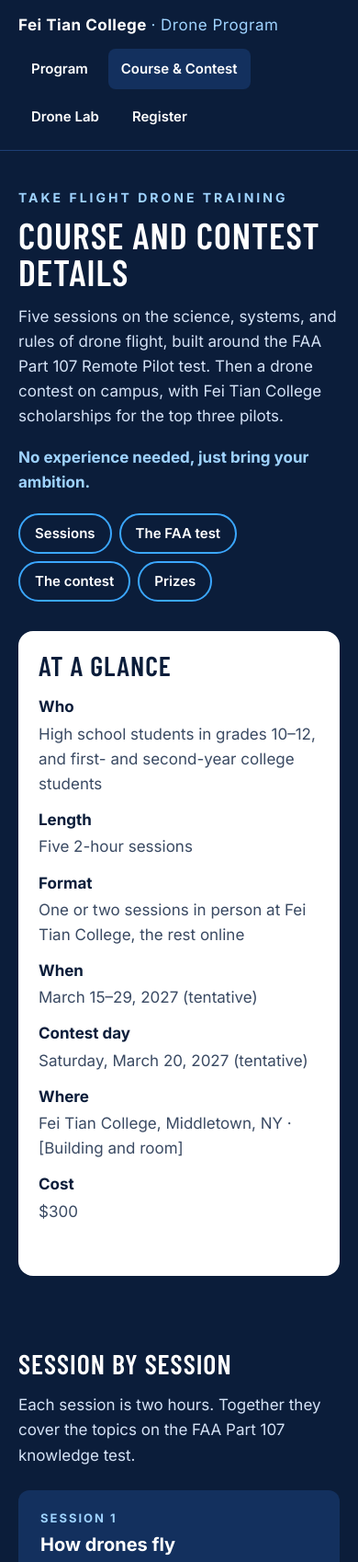
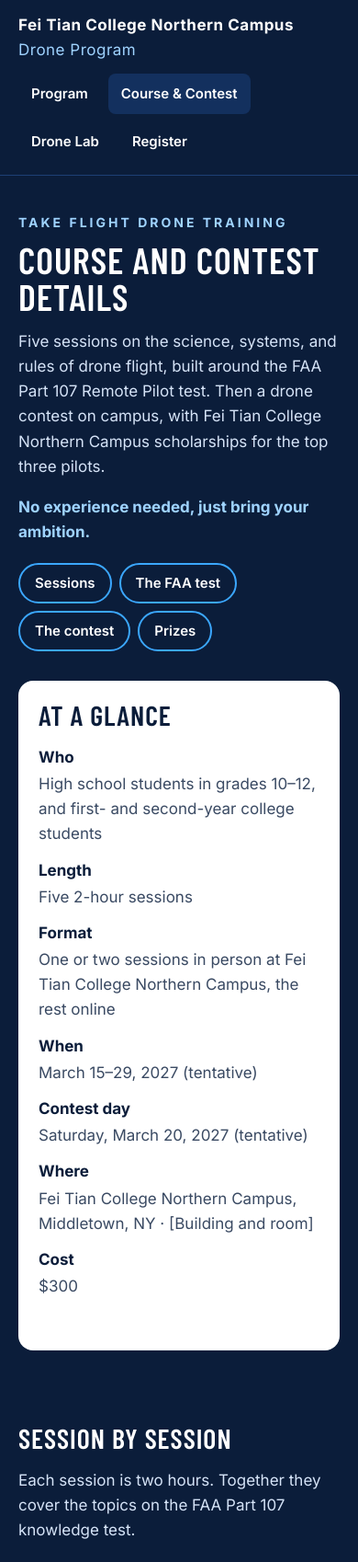
Before and after one commit to FTC-MT/drone-program-site, a plain HTML site: page course.html in a window 390 px wide. Shown: the top 1698 px of the page at 92% size. Drawn offline with nearby package versions, Linux system fonts and the light colour scheme; a web font is replaced by a local one.

Commit message:
Use "Fei Tian College Northern Campus" throughout the site
Also keeps the header tidy on phones with the longer name, and adds a
naming rule to CLAUDE.md.

Co-Authored-By: Claude Opus 5.5 <noreply@anthropic.com>

```diff
--- a/course.html
+++ b/course.html
@@ -3,8 +3,8 @@
 <head>
   <meta charset="utf-8">
   <meta name="viewport" content="width=device-width, initial-scale=1">
-  <title>Course and Contest: Drone Training | Fei Tian College</title>
-  <meta name="description" content="Full details of Fei Tian College's Take Flight drone course and contest: five sessions of FAA Part 107 test prep, three flying challenges, and scholarships for the top three pilots.">
+  <title>Course and Contest: Drone Training | Fei Tian College Northern Campus</title>
+  <meta name="description" content="Full details of Fei Tian College Northern Campus's Take Flight drone course and contest: five sessions of FAA Part 107 test prep, three flying challenges, and scholarships for the top three pilots.">
   <link rel="preconnect" href="https://fonts.googleapis.com">
   <link rel="preconnect" href="https://fonts.gstatic.com" crossorigin>
   <link href="https://fonts.googleapis.com/css2?family=Barlow+Condensed:wght@600;800&family=Inter:wght@400;600;700&display=swap" rel="stylesheet">
@@ -14,7 +14,7 @@
 
 <header class="site-header">
   <div class="container">
-    <a class="brand" href="index.html">Fei Tian College <span>· Drone Program</span></a>
+    <a class="brand" href="index.html">Fei Tian College Northern Campus <span><span class="sep">· </span>Drone Program</span></a>
     <nav class="nav" aria-label="Main">
       <a href="index.html">Program</a>
       <a href="course.html" aria-current="page">Course &amp; Contest</a>
@@ -29,7 +29,7 @@
     <div class="container">
       <p class="eyebrow">Take Flight drone training</p>
       <h1 class="page-title">Course and contest details</h1>
-      <p class="lead">Five sessions on the science, systems, and rules of drone flight, built around the FAA Part 107 Remote Pilot test. Then a drone contest on campus, with Fei Tian College scholarships for the top three pilots.</p>
+      <p class="lead">Five sessions on the science, systems, and rules of drone flight, built around the FAA Part 107 Remote Pilot test. Then a drone contest on campus, with Fei Tian College Northern Campus scholarships for the top three pilots.</p>
       <p class="highlight">No experience needed, just bring your ambition.</p>
       <nav class="jump" aria-label="On this page">
         <a href="#sessions">Sessions</a>
@@ -47,10 +47,10 @@
         <dl>
           <dt>Who</dt><dd>High school students in grades 10–12, and first- and second-year college students</dd>
           <dt>Length</dt><dd>Five 2-hour sessions</dd>
-          <dt>Format</dt><dd>One or two sessions in person at Fei Tian College, the rest online</dd>
+          <dt>Format</dt><dd>One or two sessions in person at Fei Tian College Northern Campus, the rest online</dd>
           <dt>When</dt><dd>March 15–29, 2027 (tentative)</dd>
           <dt>Contest day</dt><dd>Saturday, March 20, 2027 (tentative)</dd>
-          <dt>Where</dt><dd>Fei Tian College, Middletown, NY · [Building and room]</dd>
+          <dt>Where</dt><dd>Fei Tian College Northern Campus, Middletown, NY · [Building and room]</dd>
           <dt>Cost</dt><dd>$300</dd>
         </dl>
       </div>
@@ -174,15 +174,15 @@
       <div class="prizes">
         <div class="prize prize-first">
           <p class="prize-place">1st place</p>
-          <p class="prize-award">Full scholarship to Fei Tian College</p>
+          <p class="prize-award">Full scholarship to Fei Tian College Northern Campus</p>
         </div>
         <div class="prize">
           <p class="prize-place">2nd place</p>
-          <p class="prize-award">$9,000 a year tuition scholarship to Fei Tian College</p>
+          <p class="prize-award">$9,000 a year tuition scholarship to Fei Tian College Northern Campus</p>
         </div>
         <div class="prize">
           <p class="prize-place">3rd place</p>
-          <p class="prize-award">$5,000 a year tuition scholarship to Fei Tian College</p>
+          <p class="prize-award">$5,000 a year tuition scholarship to Fei Tian College Northern Campus</p>
         </div>
       </div>
       <p class="highlight">Every participant is invited to a celebration reception after the contest, and gets a tour of our drone research lab.</p>
@@ -205,7 +205,7 @@
 
 <footer class="site-footer">
   <div class="container">
-    <div>Fei Tian College · Middletown, NY</div>
+    <div>Fei Tian College Northern Campus · Middletown, NY</div>
     <div><a href="register.html">Register for the drone program</a></div>
   </div>
 </footer>
--- a/css/styles.css
+++ b/css/styles.css
@@ -211,6 +211,8 @@ section.tight { padding-top: 0; }
   .lab { flex-direction: column; padding: 24px; }
 }
 @media (max-width: 520px) {
+  .brand > span { display: block; }
+  .brand .sep { display: none; }
   .steps { grid-template-columns: 1fr; }
   .details { padding: 22px; }
   .details dl { grid-template-columns: 1fr; gap: 2px; }
```
Also changed, not shown: index.html (+10 -10 lines), register.html (+4 -4 lines), 2 other files.
